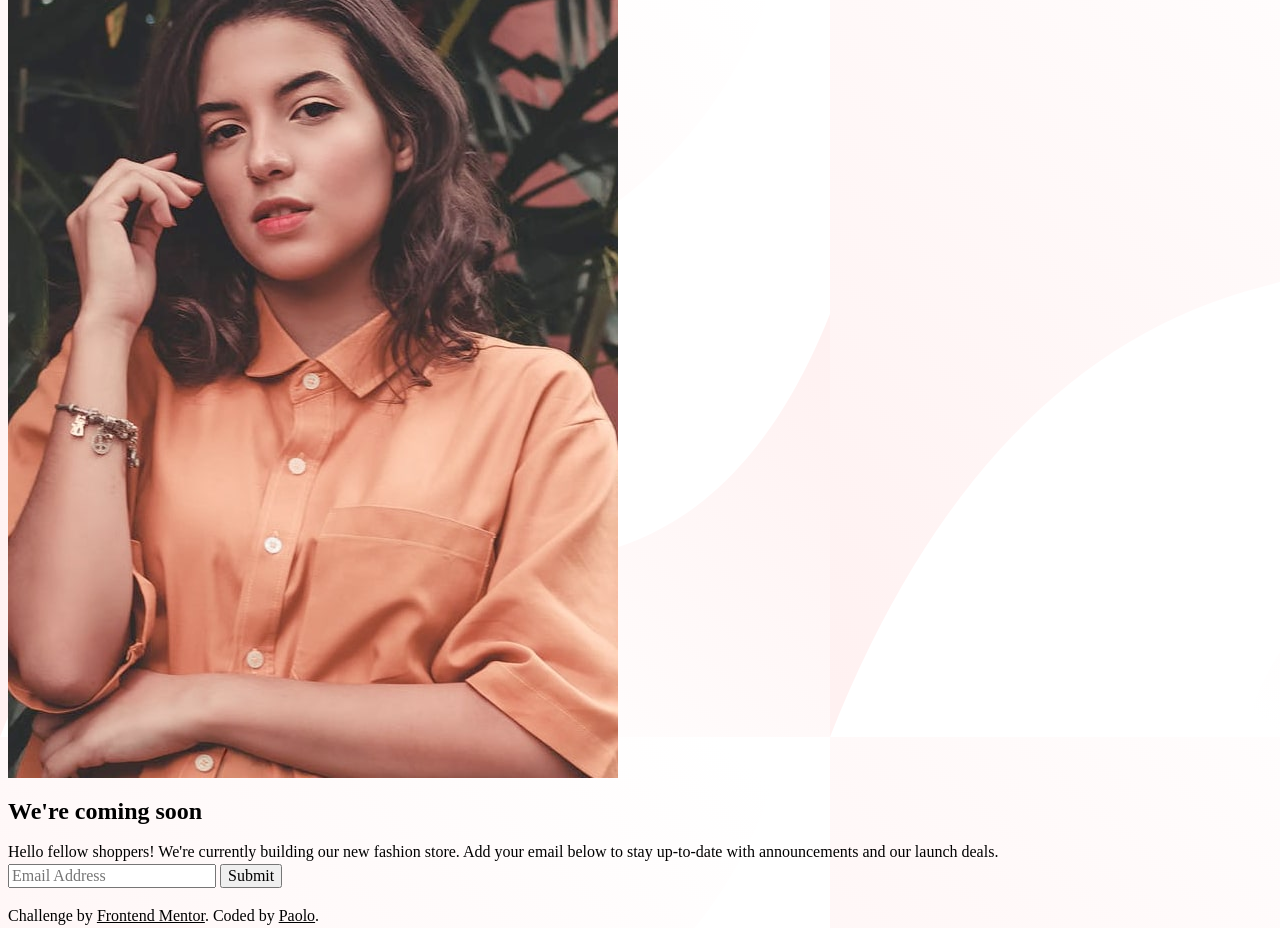
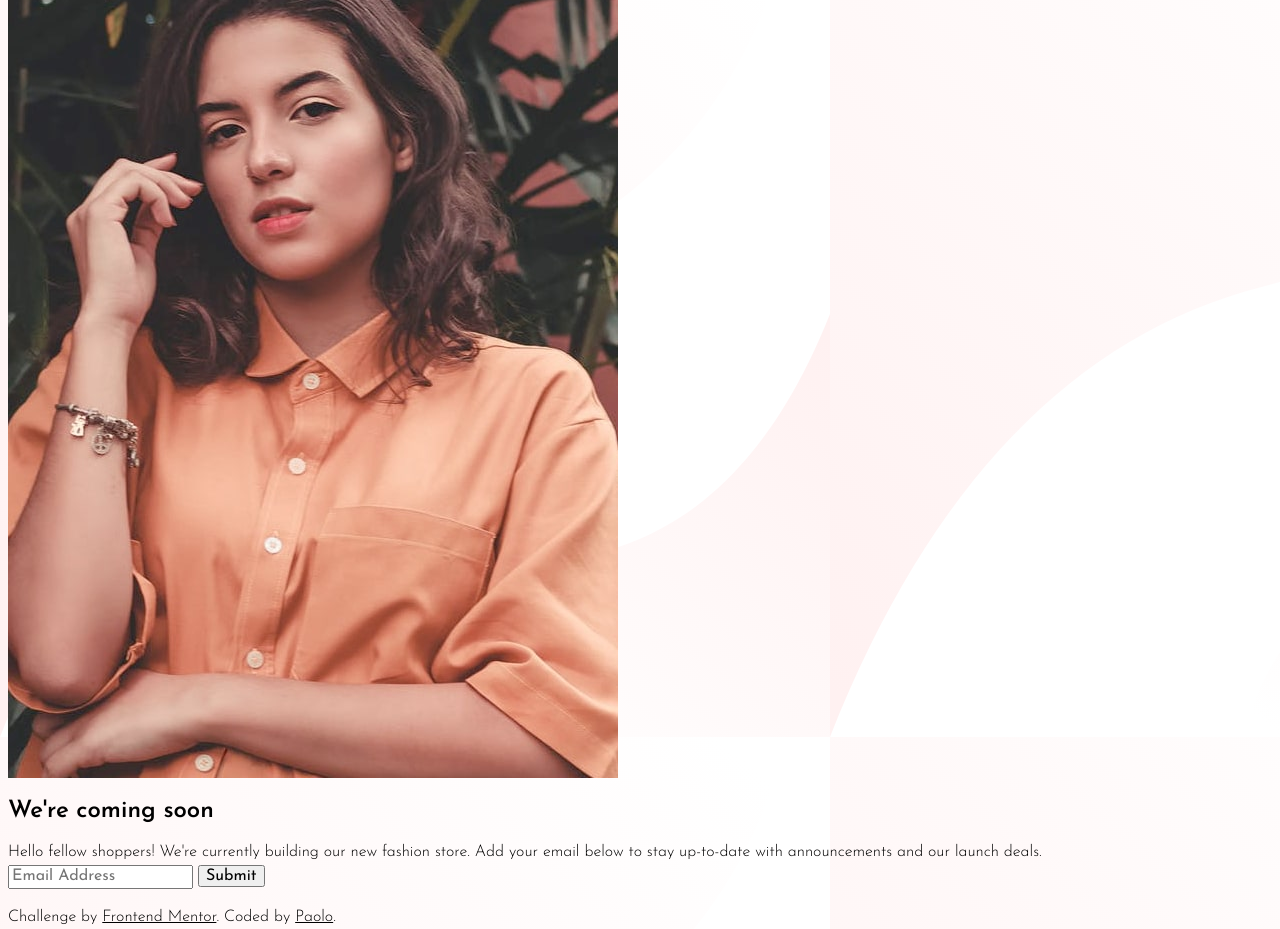
Before and after one commit to plmazze/project-1, a plain HTML site: page index.html in a window 1280 px wide. Shown: the part 63-992 px from the top of the page. Drawn offline with Linux system fonts and the light colour scheme.

Commit message:
adding custom properties

```diff
--- a/index.html
+++ b/index.html
@@ -5,9 +5,13 @@
   <meta name="viewport" content="width=device-width, initial-scale=1.0">
   <link rel="icon" type="image/png" sizes="32x32" href="./images/favicon-32x32.png">
   <title>Frontend Mentor | Base Apparel coming soon page</title>
+  <link rel="preconnect" href="https://fonts.googleapis.com">
+  <link rel="preconnect" href="https://fonts.gstatic.com" crossorigin>
+  <link href="https://fonts.googleapis.com/css2?family=Josefin+Sans:ital,wght@0,100..700;1,100..700&display=swap" rel="stylesheet">
   <link rel="stylesheet" href="style.css">
 </head>
 <body>
+  <div class="wrapper">
     <header>
       <div> <img src="/project-1/images/logo.svg" alt="company name logo"></div>
       <div><img src="/project-1/images/hero-desktop.jpg" alt="desktop hero image"></div>
@@ -22,6 +26,7 @@
         <input type="submit">
       </form>
     </section>
+  </div>
   <footer>
     <p class="attribution">
       Challenge by <a href="https://www.frontendmentor.io?ref=challenge" target="_blank">Frontend Mentor</a>.
--- a/style.css
+++ b/style.css
@@ -1,4 +1,18 @@
+:root {
+  --clr-primary-200: hsl(0, 36%, 70%);
+  --clr-primary-400: hsl(0, 93%, 68%);
 
+  --clr-neutral-100: hsl(0, 6%, 24%);
+
+  --ff-primary: "Josefin Sans", serif;
+
+  --bg-primary: linear-gradient(135deg, from hsl(0, 0%, 100%), to hsl(0, 100%, 98%));
+  --bg-secondary: linear-gradient(135deg, from hsl(0, 80%, 86%), to hsl(0, 74%, 74%));
+
+  --fw-300: 300;
+  --fw-400: 400;
+  --fw-600: 600;
+}
 /* Box sizing rules */
 *,
 *::before,
@@ -29,6 +43,9 @@ ol[role='list'] {
 body {
   min-height: 100vh;
   line-height: 1.5;
+  background-image: url('images/bg-pattern-desktop.svg');
+  font-size: 1rem;
+  font-family: var(--ff-primary);
 }
 
 /* Set shorter line heights on headings and interactive elements */
@@ -73,6 +90,10 @@ textarea:not([rows]) {
   scroll-margin-block: 5ex;
 }
 
-body {
-  background-image: url('images/bg-pattern-desktop.svg')
+h1 {
+  font-weight: var(--fw-600);
 }
+
+p {
+  font-weight: var(--fw-300);
+}
```
Lines whose indentation alone changed are shown as unchanged.
